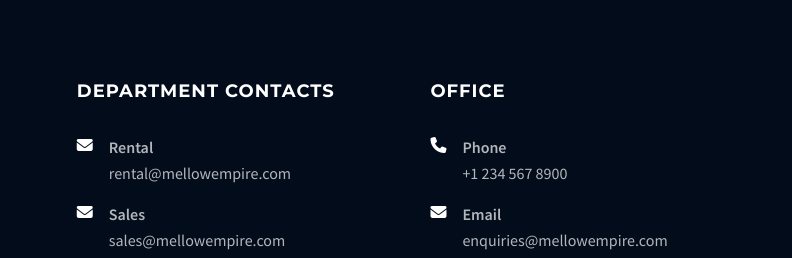
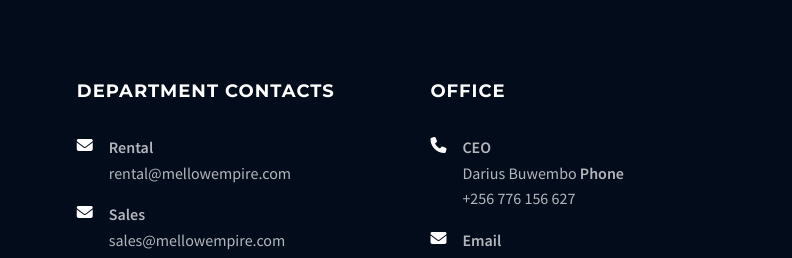
Before and after one commit to zyntel-co-ltd/mellow-empire, a plain HTML site: page index.html in a window 1280 px wide. Shown: the part 6280-6538 px from the top of the page, 488-1280 px from the left. Drawn offline with Linux system fonts and the light colour scheme.

Commit message:
FEAT: working

```diff
--- a/index.html
+++ b/index.html
@@ -1508,8 +1508,10 @@
                             <div class="contact-item">
                                 <i class="fas fa-phone contact-icon"></i>
                                 <div>
+                                    <strong>CEO</strong><br>
+                                    Darius Buwembo
                                     <strong>Phone</strong><br>
-                                    +1 234 567 8900
+                                    +256 776 156 627
                                 </div>
                             </div>
                             <div class="contact-item">
```
